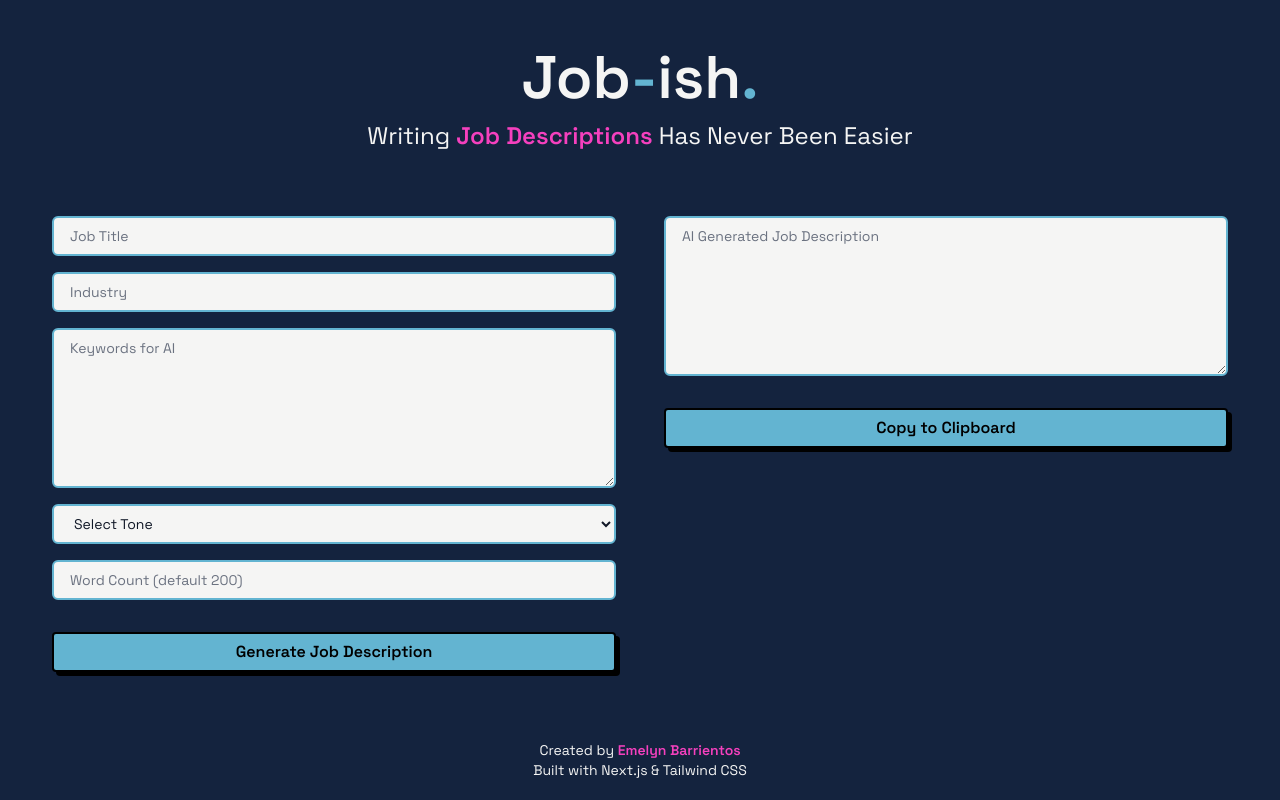
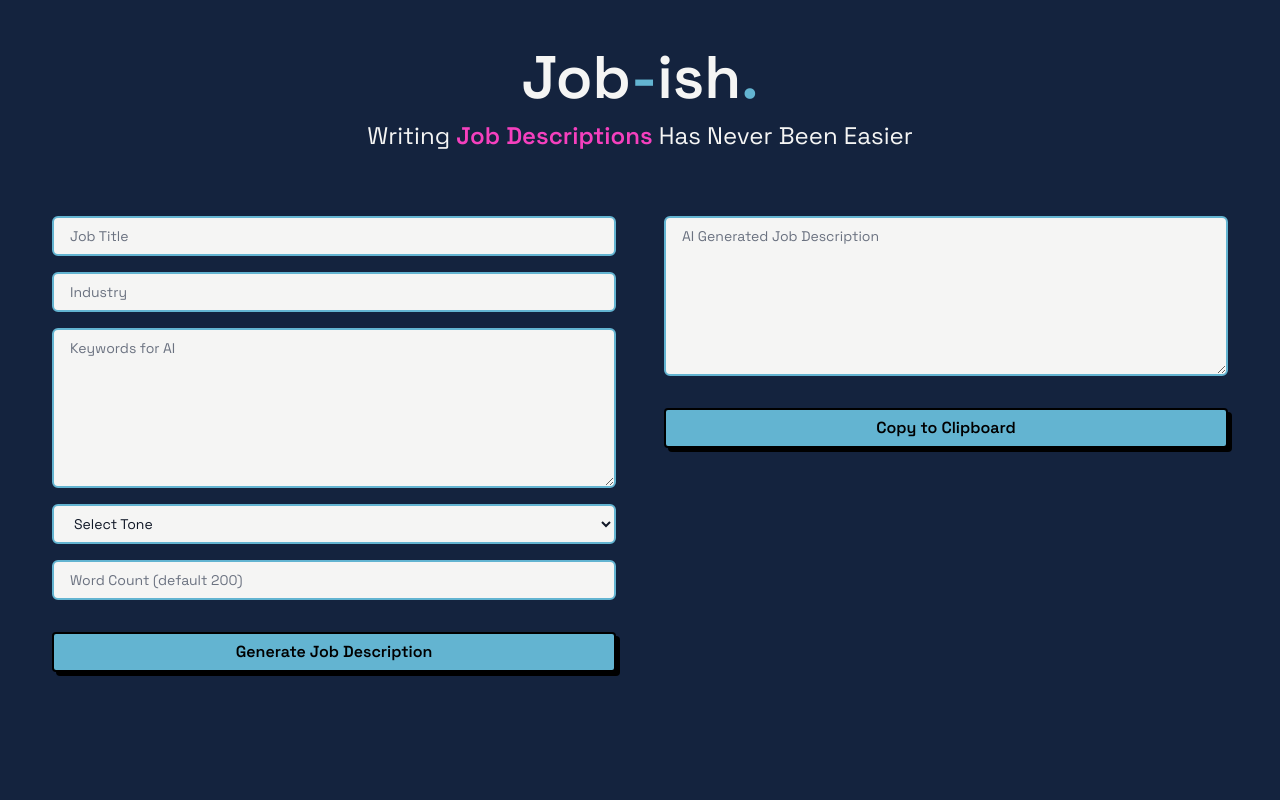
Before and after one commit to emelyn-barrientos/ai-jobbish-descriptions, a Next.js app: page / in a window 1280 px wide. Shown: the top 800 px of the page. Built offline with nearby package versions, Linux system fonts and the light colour scheme.

Commit message:
Change margin for footer

```diff
--- a/src/components/Footer.jsx
+++ b/src/components/Footer.jsx
@@ -3,7 +3,7 @@ import Link from 'next/link'
 export default function Footer() {
   return (
     <>
-      <div className=" text-stone-100 text-center text-sm flex flex-col justify-center my-5">
+      <div className=" text-stone-100 text-center text-sm flex flex-col justify-center mt-40 mb-0">
         <p className="text-sm">
           Created by{' '}
           <Link
```
